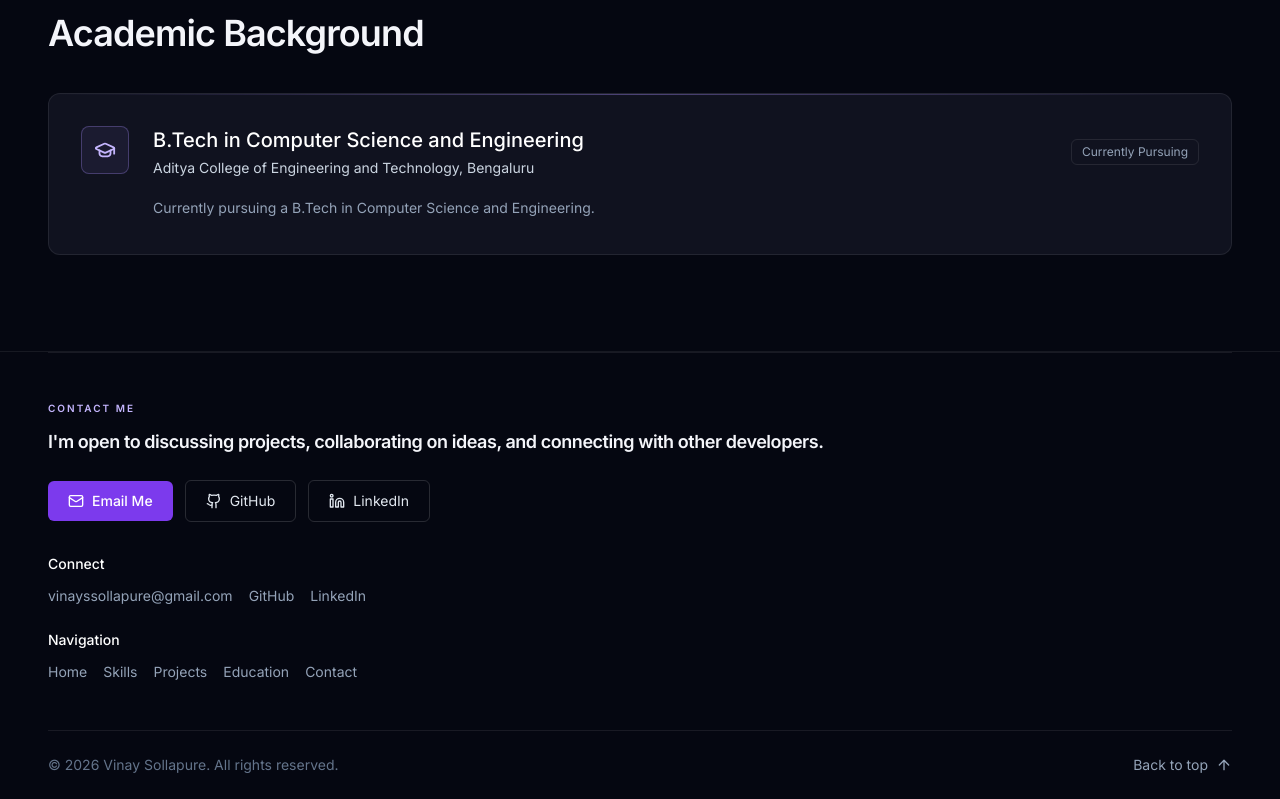
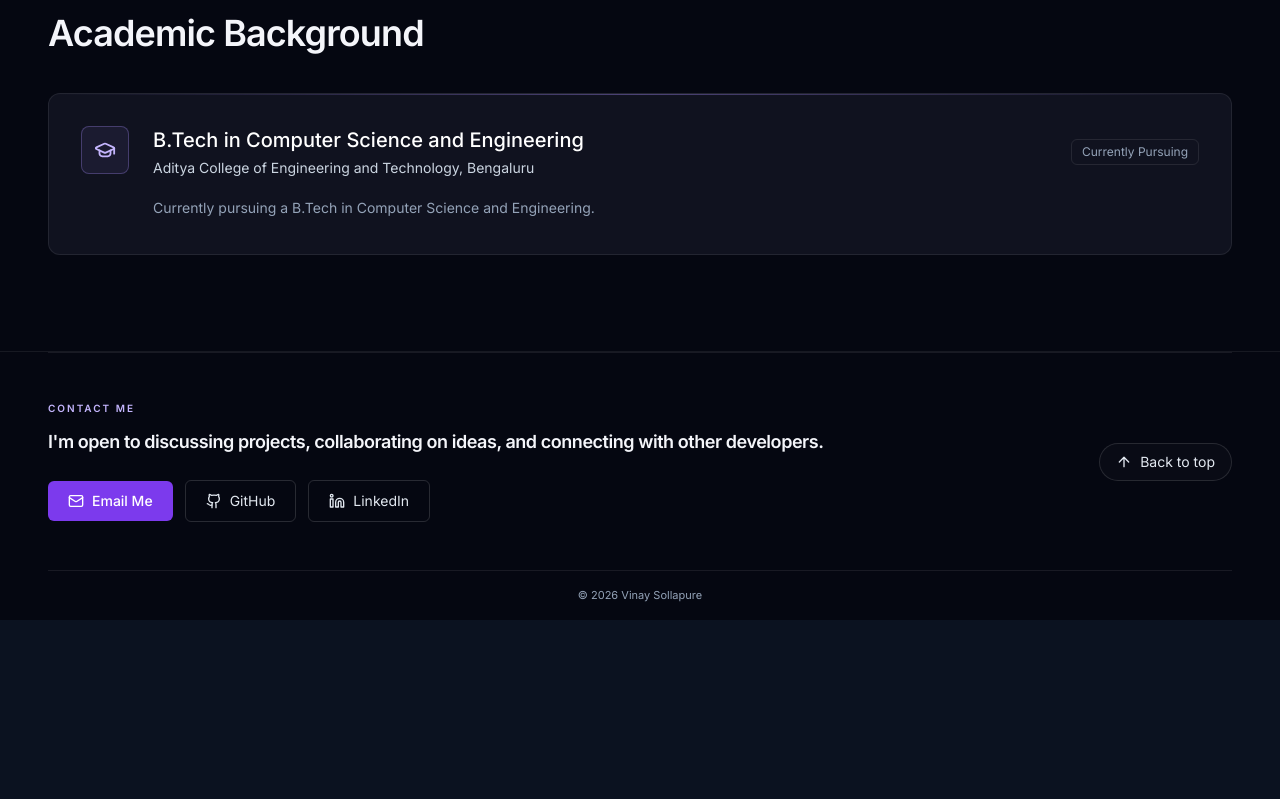
Before and after one commit to Vinay9686803463/Personal-Portfolio, a React (Vite) app: page / in a window 1280 px wide. Shown: the part 1798-2597 px from the top of the page. After the commit the page ends 2418 px from the top, so only its background shows below. Built offline with nearby package versions, Linux system fonts and the light colour scheme.

Commit message:
update portfolio

```diff
--- a/src/components/Footer.jsx
+++ b/src/components/Footer.jsx
@@ -53,55 +53,23 @@ export default function Footer() {
                                 <span>LinkedIn</span>
                             </a>
                         </div>
-
-                        <div className="mt-8">
-                            <p className="text-sm font-medium text-white">Connect</p>
-                            <ul className="mt-3 flex flex-wrap items-center gap-4 text-sm text-slate-400">
-                                <li>
-                                    <a href={`mailto:${personalInfo.email}`} className="hover:text-white">
-                                        {personalInfo.email}
-                                    </a>
-                                </li>
-                                <li>
-                                    <a href={personalInfo.socials.github} target="_blank" rel="noreferrer" className="hover:text-white">
-                                        GitHub
-                                    </a>
-                                </li>
-                                <li>
-                                    <a href={personalInfo.socials.linkedin} target="_blank" rel="noreferrer" className="hover:text-white">
-                                        LinkedIn
-                                    </a>
-                                </li>
-                            </ul>
-                        </div>
-
-                        <div className="mt-6">
-                            <p className="text-sm font-medium text-white">Navigation</p>
-                            <div className="mt-3 flex flex-wrap items-center gap-x-4 gap-y-2 text-sm text-slate-400">
-                                <a href="#about" className="hover:text-white">Home</a>
-                                <a href="#skills" className="hover:text-white">Skills</a>
-                                <a href="#projects" className="hover:text-white">Projects</a>
-                                <a href="#education" className="hover:text-white">Education</a>
-                                <a href="#contact" className="hover:text-white">Contact</a>
-                            </div>
-                        </div>
                     </div>
 
-                    <div className="lg:col-span-4" />
+                    <div className="flex items-center justify-start lg:col-span-4 lg:justify-end">
+                        <button
+                            type="button"
+                            onClick={scrollToTop}
+                            aria-label="Scroll to top"
+                            className="inline-flex items-center gap-2 rounded-full border border-white/[0.12] bg-white/[0.02] px-4 py-2 text-sm text-slate-200 transition-colors hover:border-violet-400/60 hover:text-white"
+                        >
+                            <ArrowUp size={16} aria-hidden="true" />
+                            <span>Back to top</span>
+                        </button>
+                    </div>
                 </div>
 
-                <div className="flex flex-col items-center justify-between gap-4 border-t border-white/[0.08] py-6 sm:flex-row">
-                    <p className="text-sm text-slate-500">
-                        © {year} {personalInfo.name}. All rights reserved.
-                    </p>
-                    <button
-                        type="button"
-                        onClick={scrollToTop}
-                        className="inline-flex items-center gap-2 text-sm text-slate-400 transition-colors hover:text-white"
-                    >
-                        Back to top
-                        <ArrowUp size={16} />
-                    </button>
+                <div className="flex items-center justify-center border-t border-white/[0.08] py-4 text-[11px] text-slate-400">
+                    © {year} {personalInfo.name}
                 </div>
             </div>
         </footer>
--- a/src/components/Navbar.jsx
+++ b/src/components/Navbar.jsx
@@ -8,7 +8,7 @@ const navItems = [
     { label: "About", href: "#about-details" },
     { label: "Services", href: "#skills" },
     { label: "Projects", href: "#projects" },
-    { label: "Blog", href: "#education" },
+    { label: "Education", href: "#education" },
     { label: "Contact", href: "#contact" }
 ];
 
--- a/src/data/portfolioData.js
+++ b/src/data/portfolioData.js
@@ -78,7 +78,7 @@ export const education = {
     university: "Visvesvaraya Technological University (VTU)",
     status: "Pursuing",
     details:
-        "Currently pursuing a B.Tech in Computer Science and Engineering, with an interest in web development, backend systems, and practical software projects."
+        "Currently pursuing a 3rd year of B.Tech in Computer Science and Engineering, with an interest in web development, backend systems, and practical software projects."
 };
 
 export const chatbotPresets = [
```
